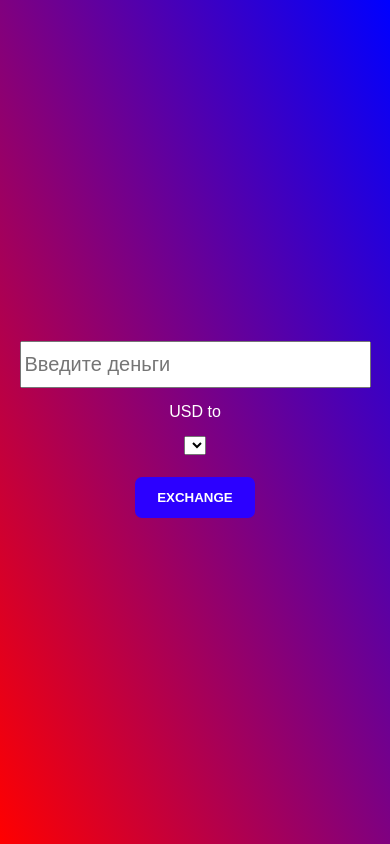
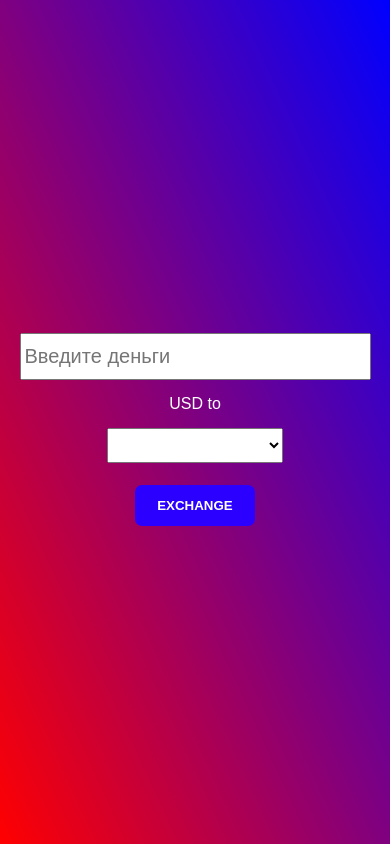
Before and after one commit to Komik55/exchange-js, a plain HTML site: page index.html in a window 390 px wide. Drawn offline with Linux system fonts and the light colour scheme; no server answers.

Commit message:
added some styles for mobile

```diff
--- a/style.css
+++ b/style.css
@@ -52,6 +52,11 @@ input {
 }
 
 @media (max-width: 420px) {
+  select {
+    width: 50%;
+    padding: 8px;
+    text-align: center;
+  }
   .wrap {
     width: 100%;
     gap: 15px;
```
